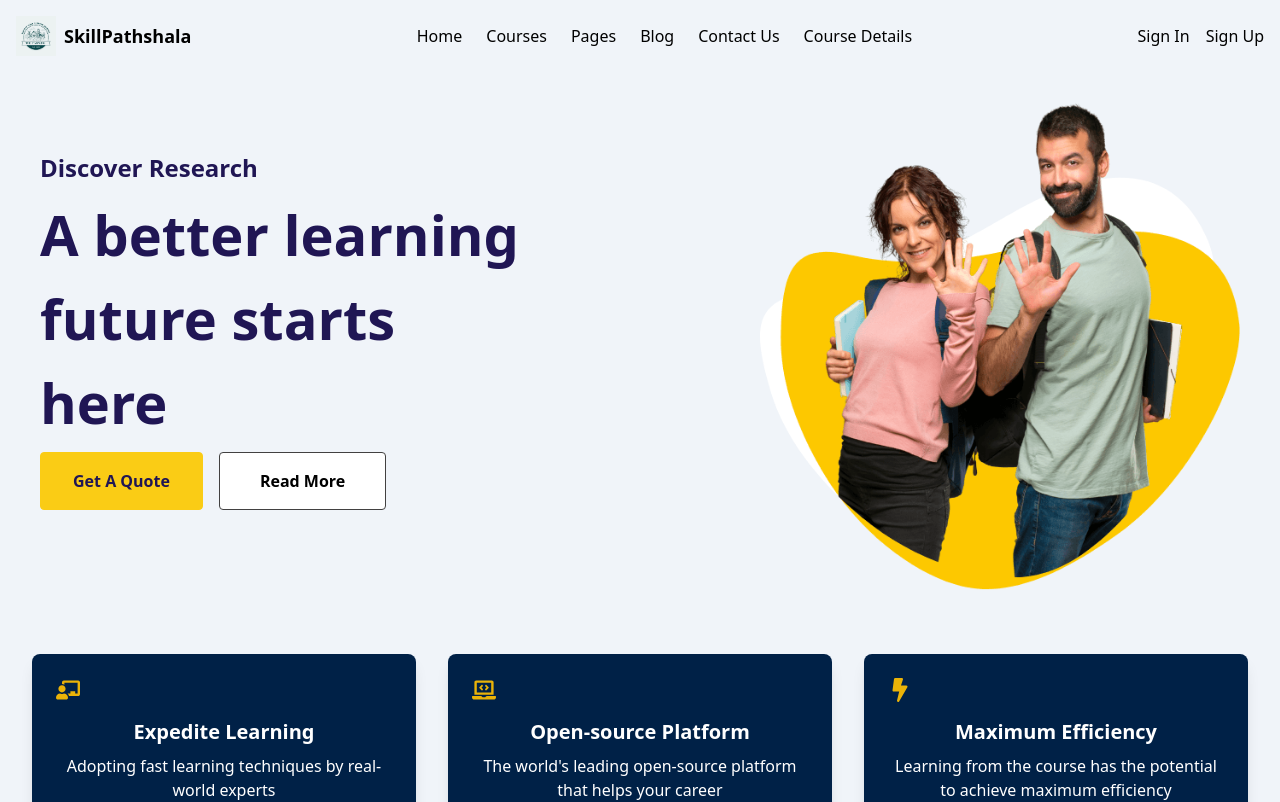
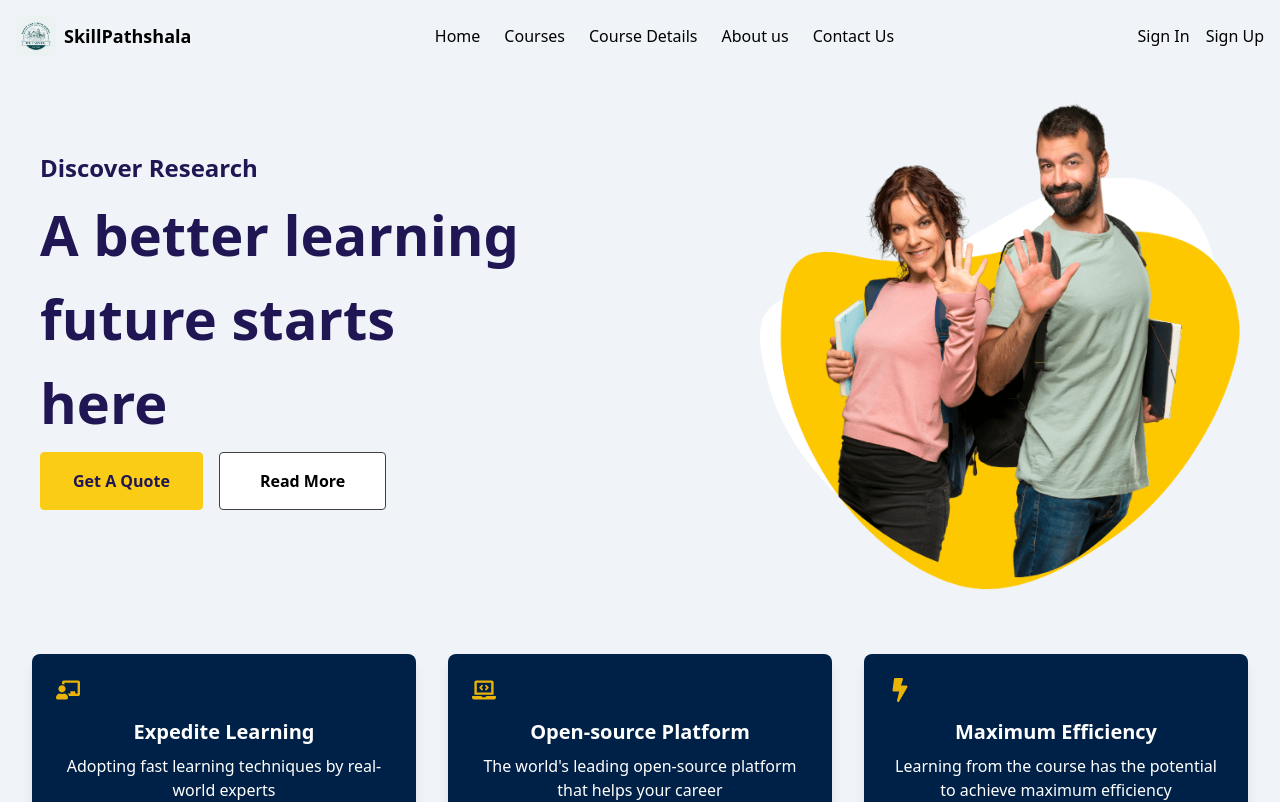
Before and after one commit to AyushMishra2003/TRAINING-FRONTED, a React (Vite) app: page / in a window 1280 px wide. Shown: the top 802 px of the page. Built offline with nearby package versions, Linux system fonts and the light colour scheme.

Commit message:
abous us page

```diff
--- a/src/Layout/HomeLayout.jsx
+++ b/src/Layout/HomeLayout.jsx
@@ -56,10 +56,11 @@ function HomeLayout({ children }) {
           <nav className="hidden lg:flex space-x-6">
             <Link to="/" className="hover:text-yellow-500">Home</Link>
             <Link to="/coursesList" className="hover:text-yellow-500">Courses</Link>
-            <Link to="/about" className="hover:text-yellow-500">Pages</Link>
-            <Link to="/blog" className="hover:text-yellow-500">Blog</Link>
+            <Link to={"/coursesDescription"}>Course Details</Link>
+            <Link to="/about" className="hover:text-yellow-500">About us</Link>
             <Link to="/contact" className="hover:text-yellow-500">Contact Us</Link>
-            <Link to={"/coursesDescription"}>Course Details</Link>
+
+
           </nav>
           <div className="hidden lg:flex space-x-4">
             {!isLoggedIn ? (
```
